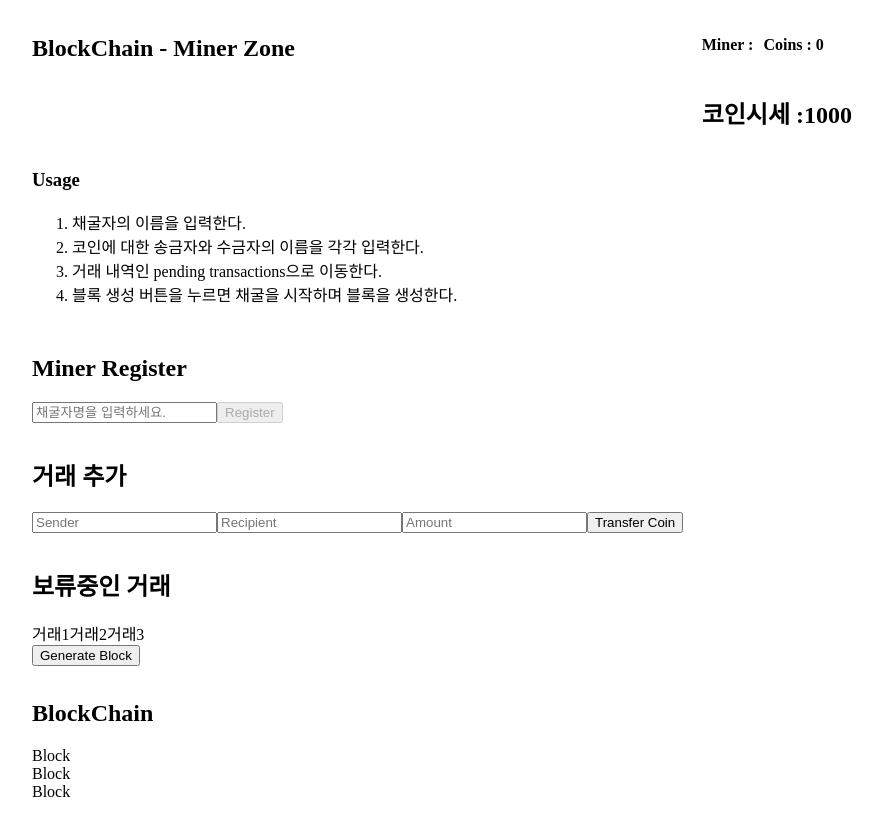
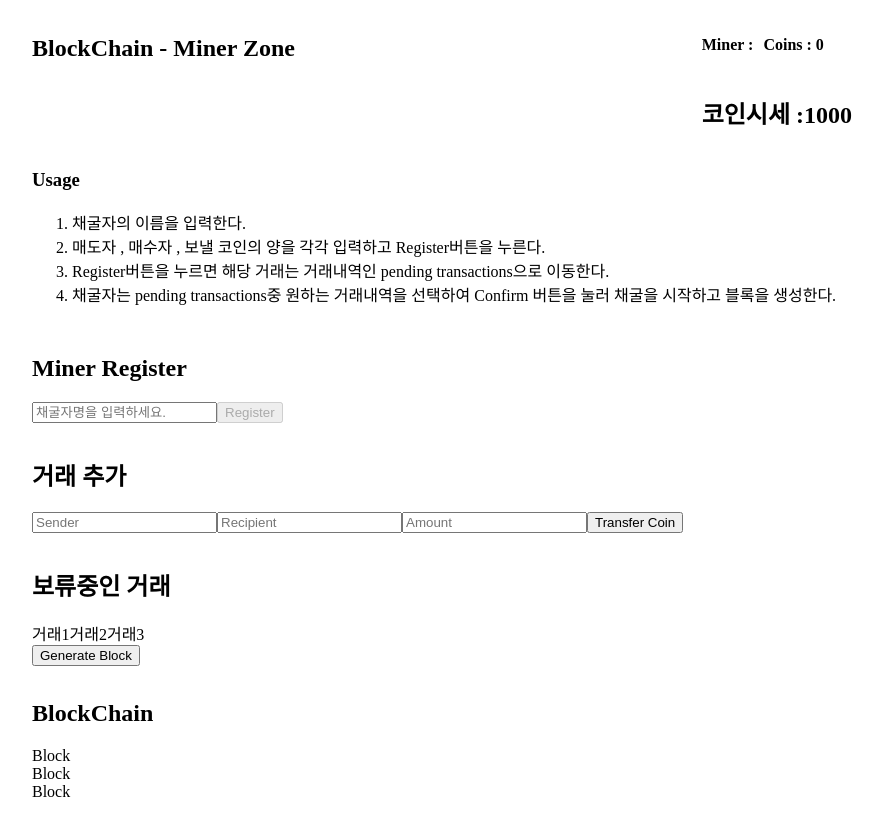
Before and after one commit to BrightJun96/BlockChain, a React (Create React App) app: page /miner in a window 1280 px wide. Shown: the whole page, without its empty margins (198-1080 px from the left). Built offline with nearby package versions, Linux system fonts and the light colour scheme.

Commit message:
react-router-dom을 사용하여 각 카테고리에 맞는  페이지 구성

```diff
--- a/package.json
+++ b/package.json
@@ -15,6 +15,7 @@
     "react": "^18.1.0",
     "react-dom": "^18.1.0",
     "react-redux": "^8.0.1",
+    "react-router-dom": "^6.3.0",
     "react-scripts": "5.0.1",
     "typescript": "^4.6.4",
     "web-vitals": "^2.1.4"
--- a/src/components/Header.tsx
+++ b/src/components/Header.tsx
@@ -33,9 +33,18 @@ export default function Header({
           <h3>Usage</h3>
           <ol>
             <li>채굴자의 이름을 입력한다.</li>
-            <li>코인에 대한 송금자와 수금자의 이름을 각각 입력한다.</li>
-            <li>거래 내역인 pending transactions으로 이동한다.</li>
-            <li>블록 생성 버튼을 누르면 채굴을 시작하며 블록을 생성한다.</li>
+            <li>
+              매도자 , 매수자 , 보낼 코인의 양을 각각 입력하고 Register버튼을
+              누른다.
+            </li>
+            <li>
+              Register버튼을 누르면 해당 거래는 거래내역인 pending
+              transactions으로 이동한다.
+            </li>
+            <li>
+              채굴자는 pending transactions중 원하는 거래내역을 선택하여 Confirm
+              버튼을 눌러 채굴을 시작하고 블록을 생성한다.
+            </li>
           </ol>
         </div>
       </div>
--- a/src/index.tsx
+++ b/src/index.tsx
@@ -2,15 +2,26 @@ import React from "react";
 import { createRoot } from "react-dom/client";
 import { Provider } from "react-redux";
 import { store } from "./app/store";
-import App from "./App";
 import "./index.css";
+import { BrowserRouter, Routes, Route } from "react-router-dom";
+import MinerPage from "./pages/MinerPage";
+import NFTPage from "./pages/NFTPage";
+import HomePage from "./pages/HomePage";
+import WalletPage from "./pages/WalletPage";
 const container = document.getElementById("root")!;
 const root = createRoot(container);
 
 root.render(
   <React.StrictMode>
     <Provider store={store}>
-      <App />
+      <BrowserRouter>
+        <Routes>
+          <Route path="/" element={<HomePage />} />
+          <Route path="/miner" element={<MinerPage />} />
+          <Route path="/wallet" element={<WalletPage />} />
+          <Route path="/nft" element={<NFTPage />} />
+        </Routes>
+      </BrowserRouter>
     </Provider>
   </React.StrictMode>
 );
--- /dev/null
+++ b/src/pages/HomePage.tsx
@@ -0,0 +1,7 @@
+import * as React from "react";
+
+export interface IHomePageProps {}
+
+export default function HomePage(props: IHomePageProps) {
+  return <div>Home</div>;
+}
--- /dev/null
+++ b/src/pages/NFTPage.tsx
@@ -0,0 +1,7 @@
+import * as React from "react";
+
+export interface INFTPageProps {}
+
+export default function NFTPage(props: INFTPageProps) {
+  return <div>NFT 상품을 코인으로 구매할 수 있는 페이지입니다.</div>;
+}
--- /dev/null
+++ b/src/pages/WalletPage.tsx
@@ -0,0 +1,7 @@
+import * as React from "react";
+
+export interface IWalletPageProps {}
+
+export default function WalletPage(props: IWalletPageProps) {
+  return <div></div>;
+}
```
Also changed, not shown: 2 other files (tests, documents, lock files or other folders).
